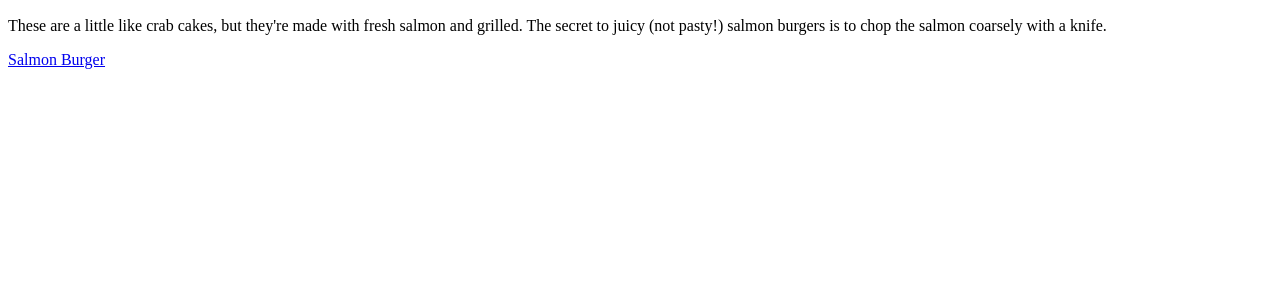
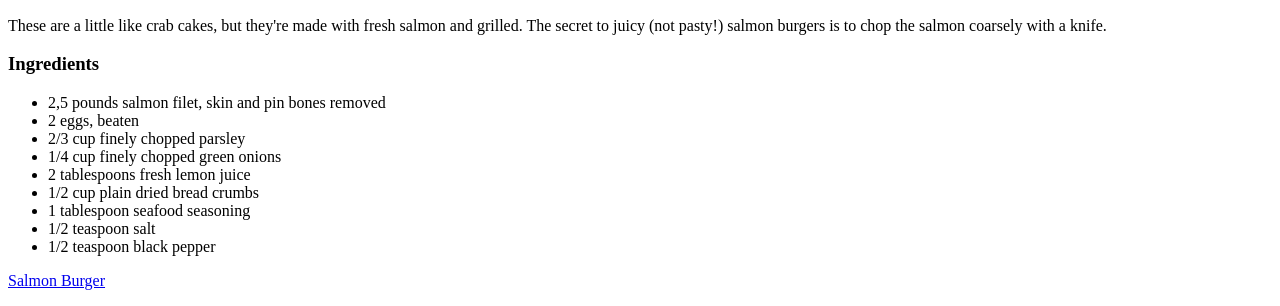
Before and after one commit to mezlay2/odin-recipes, a plain HTML site: page index.html in a window 1280 px wide. Shown: the part 584-890 px from the top of the page. Before the commit the page ends 800 px from the top, so only its background shows below. Drawn offline with Linux system fonts and the light colour scheme.

Commit message:
add ingredients list

```diff
--- a/index.html
+++ b/index.html
@@ -12,6 +12,18 @@
     <h2>Description</h2>
         <p>These are a little like crab cakes, but they're made with fresh salmon and grilled.
            The secret to juicy (not pasty!) salmon burgers is to chop the salmon coarsely with a knife.</p>
+    <h3>Ingredients</h3>
+        <ul>
+            <li>2,5 pounds salmon filet, skin and pin bones removed</li>
+            <li>2 eggs, beaten</li>
+            <li>2/3 cup finely chopped parsley</li>
+            <li>1/4 cup finely chopped green onions</li>
+            <li>2 tablespoons fresh lemon juice</li>
+            <li>1/2 cup plain dried bread crumbs</li>
+            <li>1 tablespoon seafood seasoning</li>
+            <li>1/2 teaspoon salt</li>
+            <li>1/2 teaspoon black pepper</li>
+        </ul>
         <p><a href="./recipes/salmonburger.html">Salmon Burger</a></p>
 </body>
 </html>
```
